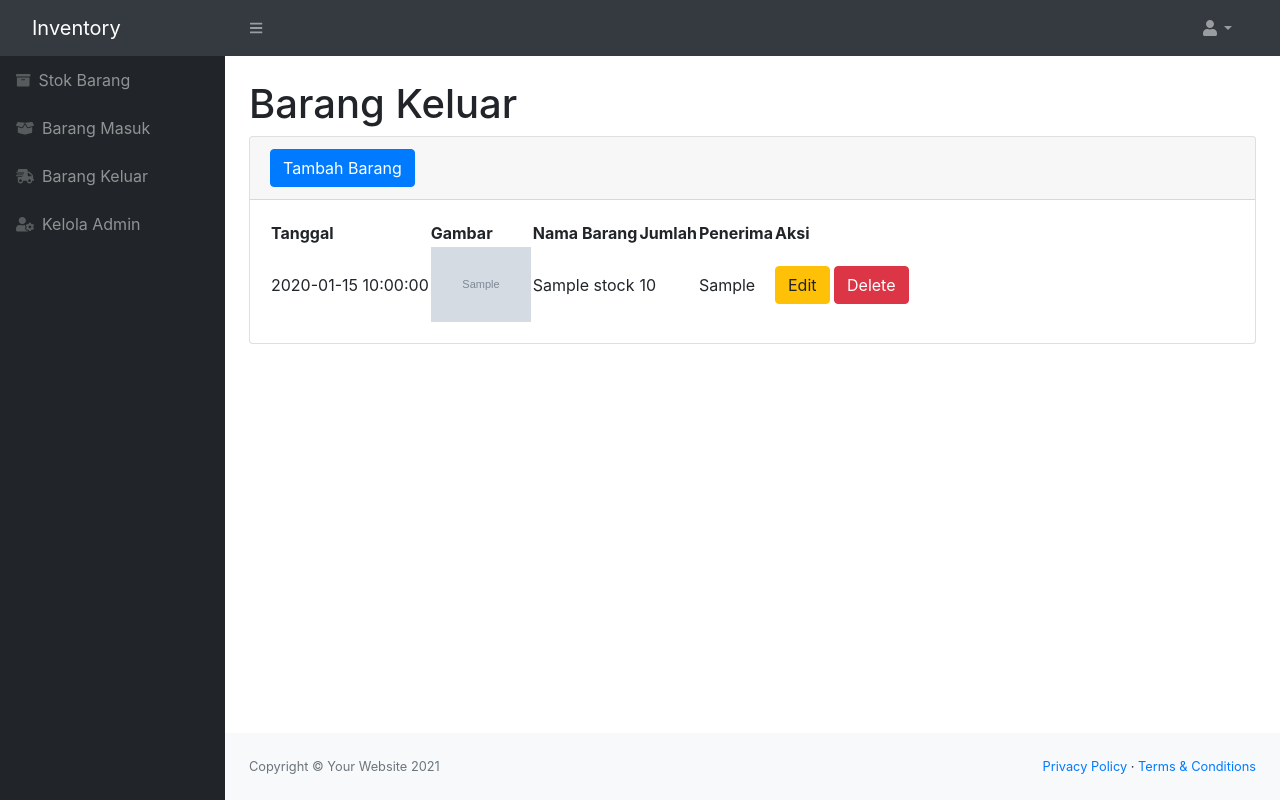
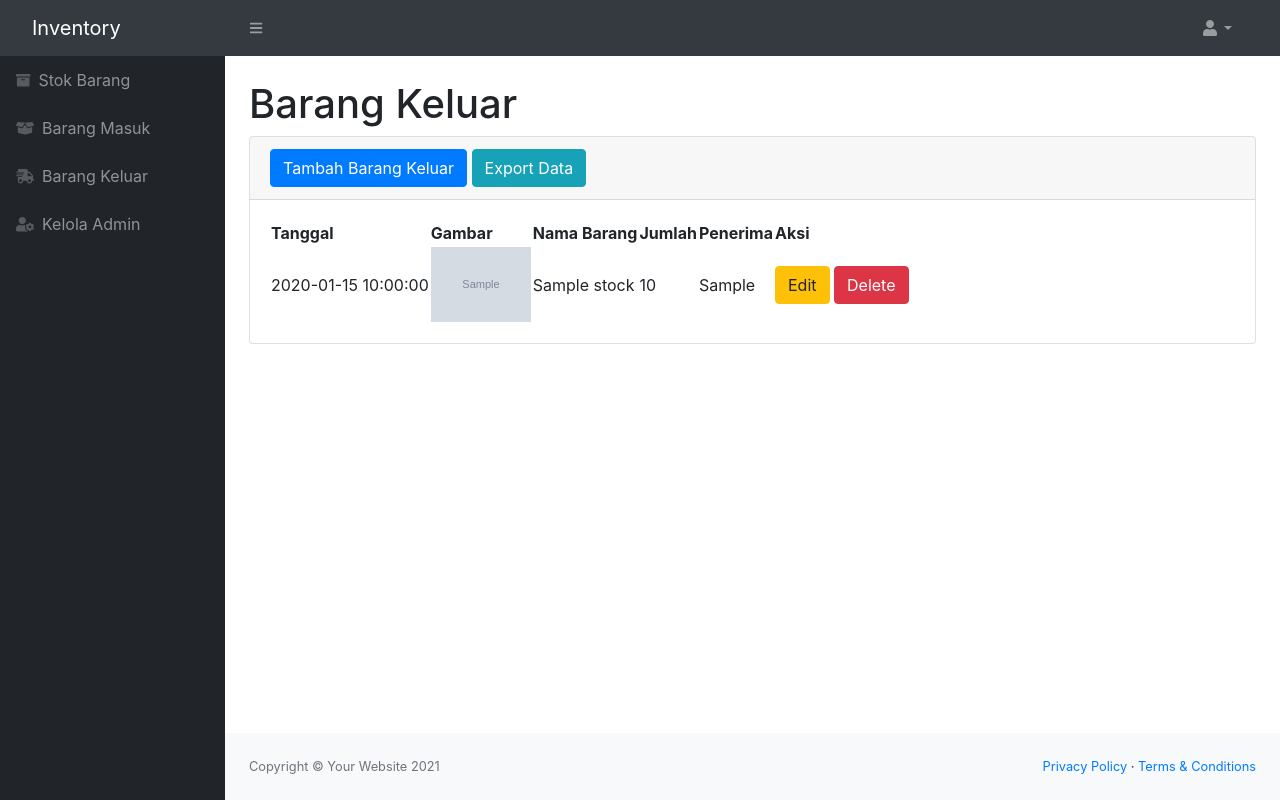
Before and after one commit to michelleprdd/stockbarang, a PHP site: page /stokbarang/keluar.php in a window 1280 px wide. Run offline with PHP 8.4, Linux system fonts and the light colour scheme; the visitor is signed in with stand-in values (Sample User, id 1); tables that the repository leaves empty or names only in its code hold one stand-in row (values such as "Sample post"); grey boxes marked "Sample" are stand-in pictures; some libraries are stand-ins or nearby versions.

Commit message:
Menambahkan export data pada file..php

```diff
--- a/keluar.php
+++ b/keluar.php
@@ -92,8 +92,9 @@ require 'cek.php';
 
                              <!-- Button to Open the Modal -->
                               <button type="button" class="btn btn-primary" data-toggle="modal" data-target="#myModal">
-                                Tambah Barang
+                                Tambah Barang Keluar
                               </button>
+                              <a href="exportkeluar.php" class="btn btn-info">Export Data</a>
                             </div>
                             <div class="card-body">
                                 <table id="datatablesSimple">
--- a/masuk.php
+++ b/masuk.php
@@ -92,6 +92,7 @@ require 'cek.php';
                               <button type="button" class="btn btn-primary" data-toggle="modal" data-target="#myModal">
                                 Tambah Barang Masuk
                               </button>
+                              <a href="exportmasuk.php" class="btn btn-info">Export Data</a>
                             </div>
                             <div class="card-body">
                                 <table id="datatablesSimple">
```
